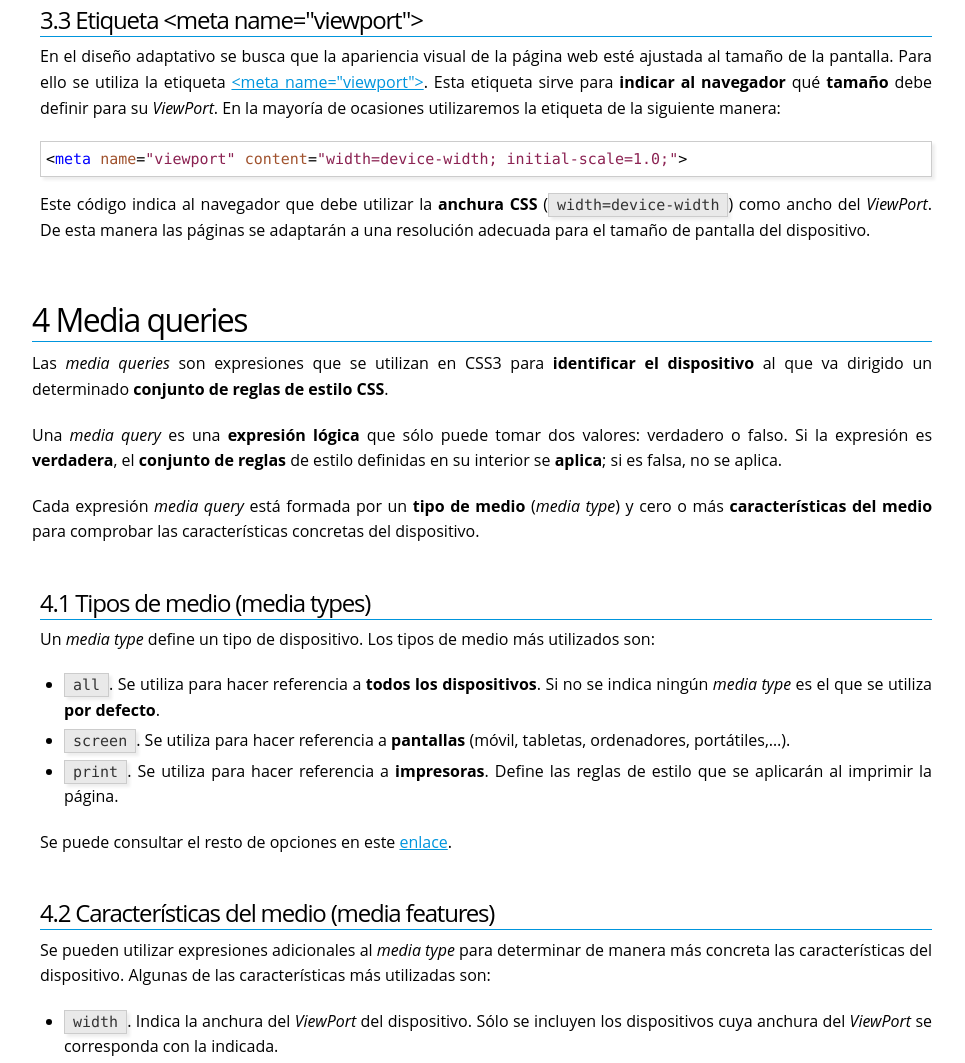
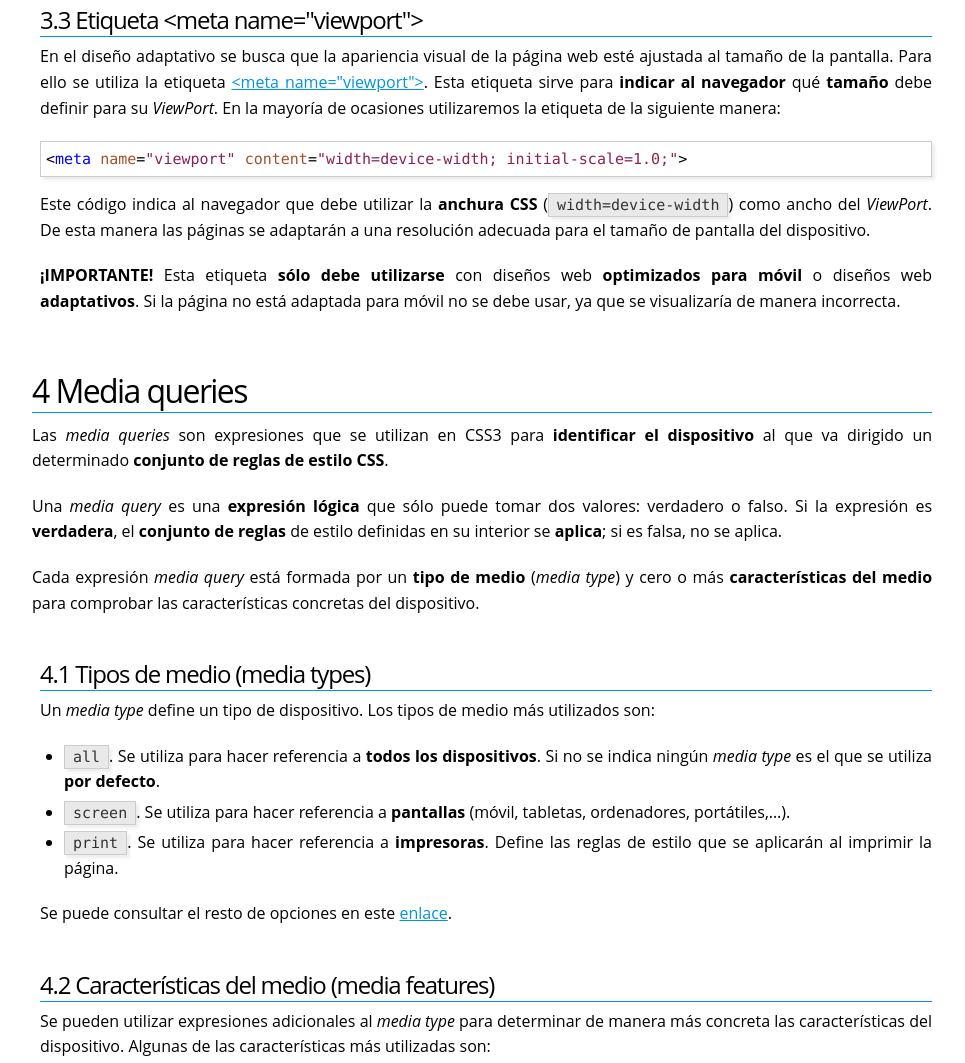
Before and after one commit to interfacesweb/interfacesweb.github.io, a plain HTML site: page unidades/02-estilos/02-04-disenyo-responsivo.html in a window 1280 px wide. Shown: the part 2463-3526 px from the top of the page, without its empty margins (158-1123 px from the left). Drawn offline with Linux system fonts and the light colour scheme.

Commit message:
Corregido error unidad 2.3. Añadida información en unidad 2.4.

```diff
--- a/unidades/02-estilos/02-04-disenyo-responsivo.html
+++ b/unidades/02-estilos/02-04-disenyo-responsivo.html
@@ -140,6 +140,10 @@ En el diseño adaptativo se busca que la apariencia visual de la página web est
 
 <p>
 Este código indica al navegador que debe utilizar la <b>anchura CSS</b> (<code>width=device-width</code>) como ancho del <i>ViewPort</i>. De esta manera las páginas se adaptarán a una resolución adecuada para el tamaño de pantalla del dispositivo.
+</p>
+
+<p>
+<b>¡IMPORTANTE!</b> Esta etiqueta <b>sólo debe utilizarse</b> con diseños web <b>optimizados para móvil</b> o diseños web <b>adaptativos</b>. Si la página no está adaptada para móvil no se debe usar, ya que se visualizaría de manera incorrecta.
 </p>
 </div>
 </div>
```
Also changed, not shown: unidades/02-estilos/02-03-formularios.html (+1 -1 lines).
